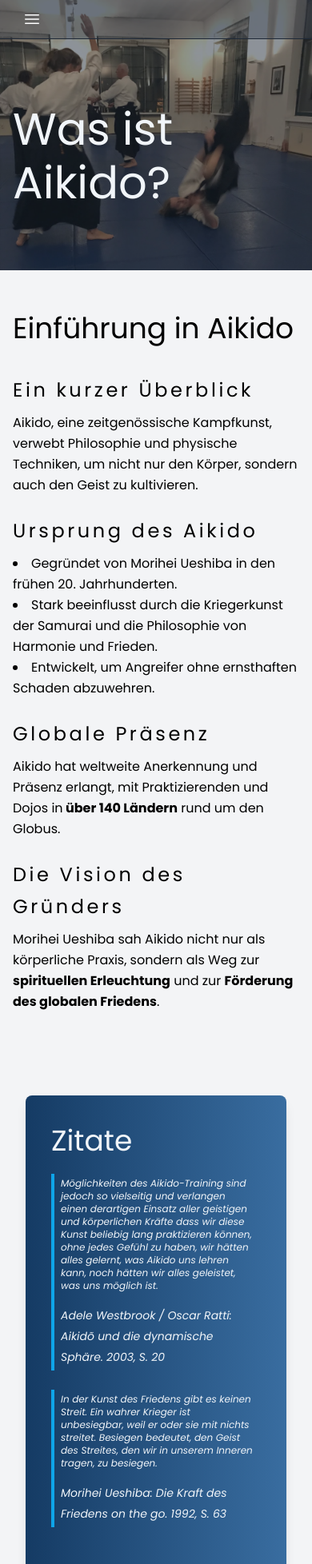
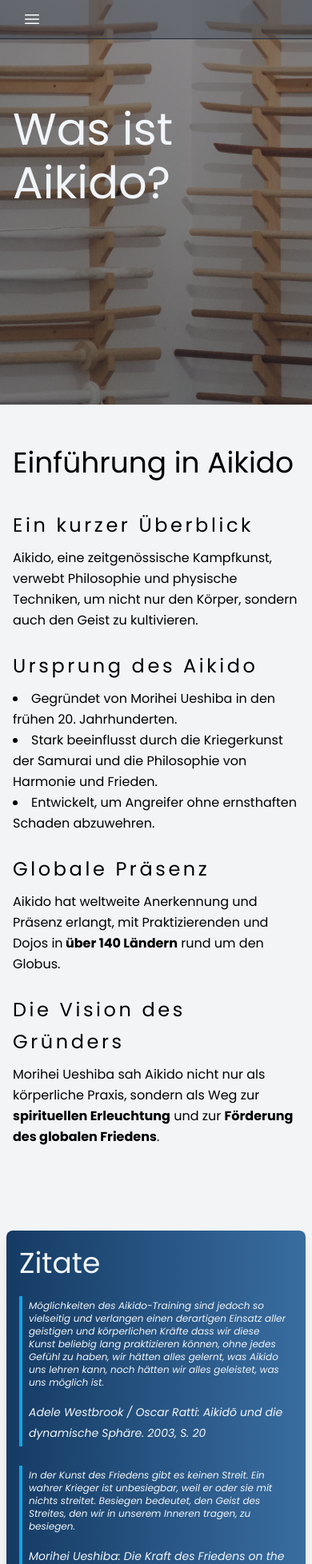
Before and after one commit to tomasvivaldi/mysoue, a Next.js app: page /was-ist-aikido in a window 390 px wide. Shown: the top 1956 px of the page at 80% size. Built offline with nearby package versions, Linux system fonts and the light colour scheme.

Commit message:
Fixed what is aikido page for mobile

```diff
--- a/app/(root)/(home)/was-ist-aikido/page.tsx
+++ b/app/(root)/(home)/was-ist-aikido/page.tsx
@@ -21,10 +21,10 @@ const WhatIsAikido = () => {
         <title>Was ist Aikido? - Details</title>
       </Head>
       <div className="flex flex-col">
-        <div className="h-[40%] min-h-[40vh] flex x-paddings">
-          <div className="absolute top-0 left-0 w-full h-[40%] -z-10">
+        <div className="h-[60%] min-h-[60vh] sm:h-[40%] sm:min-h-[40vh] flex x-paddings">
+          <div className="absolute top-0 left-0 w-full h-[60%] sm:h-[40%] -z-10">
             <Image
-              src="/hero1.webp"
+              src="/was-ist-aikido.webp"
               alt="Was ist Aikido"
               layout="fill"
               objectFit="cover"
@@ -108,7 +108,7 @@ const WhatIsAikido = () => {
         </section>
 
         {/* Quotes Section */}
-        <section className="my-8 p-8 rounded-lg shadow-lg gradient_blue-purple text-slate-100 mx-8">
+        <section className="my-8 mx-2 sm:mx-8 p-4 sm:p-8 rounded-lg shadow-lg gradient_blue-purple text-slate-100 ">
           <h2 className="heading2 mb-4">Zitate</h2>
           {quotes.map((quote, index) => (
             <blockquote
```
Also changed, not shown: public/was-ist-aikido.webp (added).
